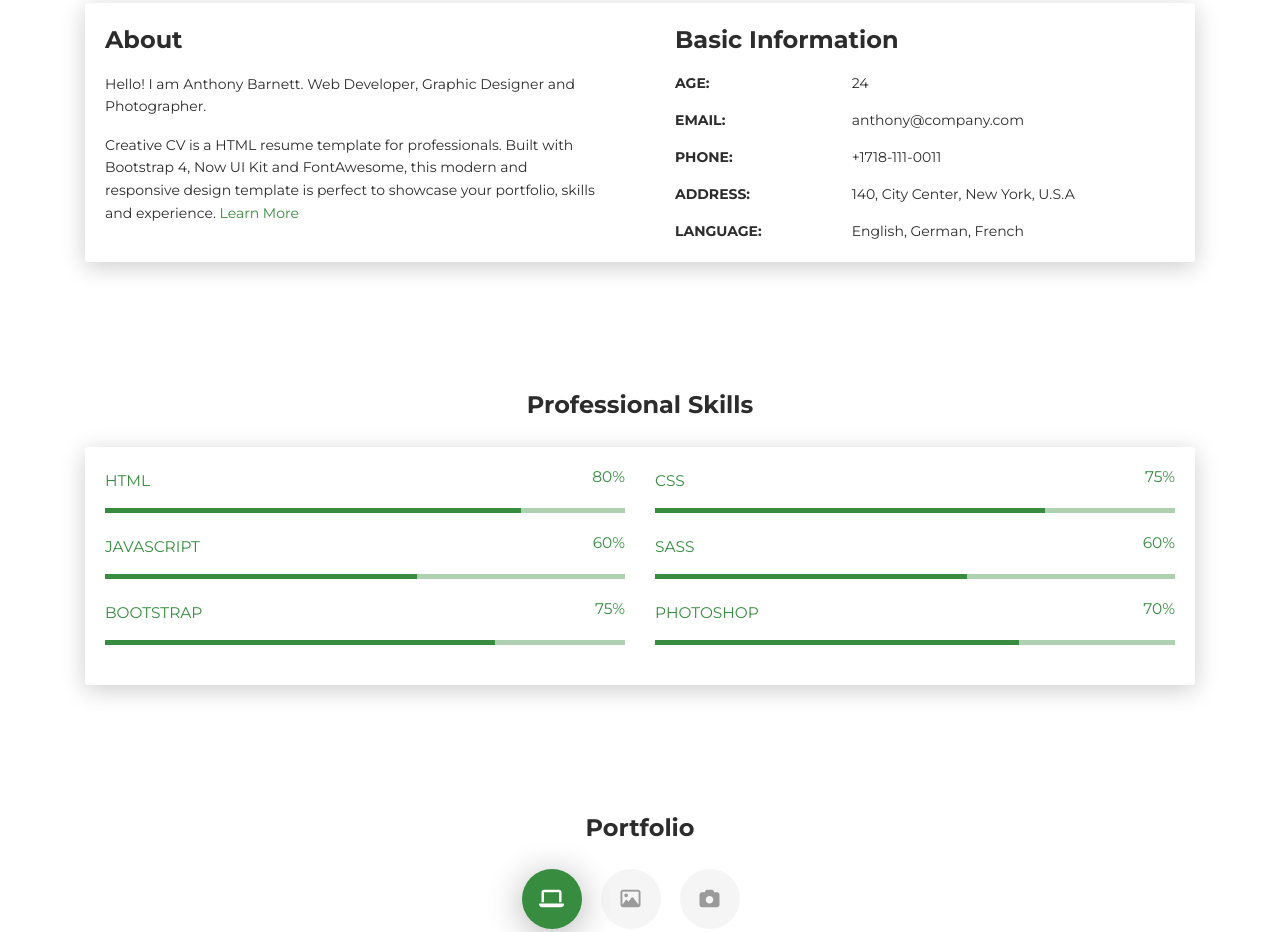
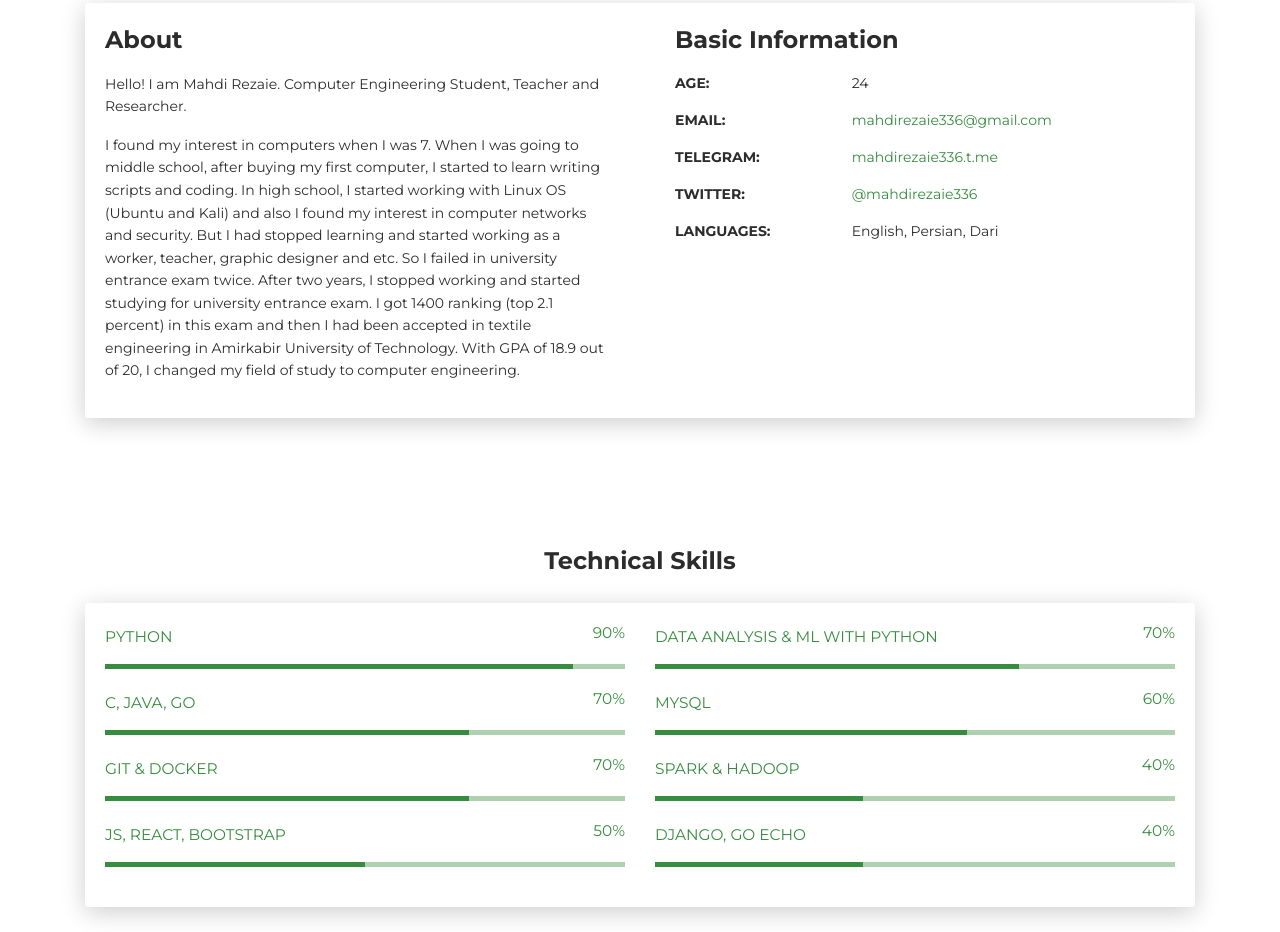
Before and after one commit to mahdirezaie336/mahdirezaie336.github.io, a plain HTML site: page index.html in a window 1280 px wide. Shown: the part 617-1549 px from the top of the page. Drawn offline with Linux system fonts and the light colour scheme.

Commit message:
Change technical skills and information

```diff
--- a/index.html
+++ b/index.html
@@ -31,7 +31,7 @@
               <ul class="navbar-nav">
                 <li class="nav-item"><a class="nav-link smooth-scroll" href="#about">About</a></li>
                 <li class="nav-item"><a class="nav-link smooth-scroll" href="#skill">Skills</a></li>
-                <li class="nav-item"><a class="nav-link smooth-scroll" href="#portfolio">Portfolio</a></li>
+                <li class="nav-item"><a class="nav-link smooth-scroll" href="#projects">Projects</a></li>
                 <li class="nav-item"><a class="nav-link smooth-scroll" href="#experience">Experience</a></li>
                 <li class="nav-item"><a class="nav-link smooth-scroll" href="#contact">Contact</a></li>
               </ul>
@@ -68,8 +68,8 @@
         <div class="col-lg-6 col-md-12">
           <div class="card-body">
             <div class="h4 mt-0 title">About</div>
-            <p>Hello! I am Anthony Barnett. Web Developer, Graphic Designer and Photographer.</p>
-            <p>Creative CV is a HTML resume template for professionals. Built with Bootstrap 4, Now UI Kit and FontAwesome, this modern and responsive design template is perfect to showcase your portfolio, skills and experience. <a href="https://templateflip.com/templates/creative-cv/" target="_blank">Learn More</a></p>
+            <p>Hello! I am Mahdi Rezaie. Computer Engineering Student, Teacher and Researcher.</p>
+            <p>I found my interest in computers when I was 7. When I was going to middle school, after buying my first computer, I started to learn writing scripts and coding. In high school, I started working with Linux OS (Ubuntu and Kali) and also I found my interest in computer networks and security. But I had stopped learning and started working as a worker, teacher, graphic designer and etc. So I failed in university entrance exam twice. After two years, I stopped working and started studying for university entrance exam. I got 1400 ranking (top 2.1 percent) in this exam and then I had been accepted in textile engineering in Amirkabir University of Technology. With GPA of 18.9 out of 20, I changed my field of study to computer engineering.</p>
           </div>
         </div>
         <div class="col-lg-6 col-md-12">
@@ -81,19 +81,19 @@
             </div>
             <div class="row mt-3">
               <div class="col-sm-4"><strong class="text-uppercase">Email:</strong></div>
-              <div class="col-sm-8">anthony@company.com</div>
+              <div class="col-sm-8"><a href="mailto:mahdirezaie336@gmail.com">mahdirezaie336@gmail.com</a></div>
             </div>
             <div class="row mt-3">
-              <div class="col-sm-4"><strong class="text-uppercase">Phone:</strong></div>
-              <div class="col-sm-8">+1718-111-0011</div>
+              <div class="col-sm-4"><strong class="text-uppercase">Telegram:</strong></div>
+              <div class="col-sm-8"><a href="https://mahdirezaie336.t.me">mahdirezaie336.t.me</a></div>
             </div>
             <div class="row mt-3">
-              <div class="col-sm-4"><strong class="text-uppercase">Address:</strong></div>
-              <div class="col-sm-8">140, City Center, New York, U.S.A</div>
+              <div class="col-sm-4"><strong class="text-uppercase">Twitter:</strong></div>
+              <div class="col-sm-8"><a href="https://twitter.com/mahdirezaie336">@mahdirezaie336</a></div>
             </div>
             <div class="row mt-3">
-              <div class="col-sm-4"><strong class="text-uppercase">Language:</strong></div>
-              <div class="col-sm-8">English, German, French</div>
+              <div class="col-sm-4"><strong class="text-uppercase">Languages:</strong></div>
+              <div class="col-sm-8">English, Persian, Dari</div>
             </div>
           </div>
         </div>
@@ -103,35 +103,35 @@
 </div>
 <div class="section" id="skill">
   <div class="container">
-    <div class="h4 text-center mb-4 title">Professional Skills</div>
+    <div class="h4 text-center mb-4 title">Technical Skills</div>
     <div class="card" data-aos="fade-up" data-aos-anchor-placement="top-bottom">
       <div class="card-body">
         <div class="row">
           <div class="col-md-6">
-            <div class="progress-container progress-primary"><span class="progress-badge">HTML</span>
+            <div class="progress-container progress-primary"><span class="progress-badge">Python</span>
               <div class="progress">
-                <div class="progress-bar progress-bar-primary" data-aos="progress-full" data-aos-offset="10" data-aos-duration="2000" role="progressbar" aria-valuenow="60" aria-valuemin="0" aria-valuemax="100" style="width: 80%;"></div><span class="progress-value">80%</span>
+                <div class="progress-bar progress-bar-primary" data-aos="progress-full" data-aos-offset="10" data-aos-duration="2000" role="progressbar" aria-valuenow="60" aria-valuemin="0" aria-valuemax="100" style="width: 90%;"></div><span class="progress-value">90%</span>
               </div>
             </div>
           </div>
           <div class="col-md-6">
-            <div class="progress-container progress-primary"><span class="progress-badge">CSS</span>
+            <div class="progress-container progress-primary"><span class="progress-badge">Data Analysis & ML with Python</span>
               <div class="progress">
-                <div class="progress-bar progress-bar-primary" data-aos="progress-full" data-aos-offset="10" data-aos-duration="2000" role="progressbar" aria-valuenow="60" aria-valuemin="0" aria-valuemax="100" style="width: 75%;"></div><span class="progress-value">75%</span>
+                <div class="progress-bar progress-bar-primary" data-aos="progress-full" data-aos-offset="10" data-aos-duration="2000" role="progressbar" aria-valuenow="60" aria-valuemin="0" aria-valuemax="100" style="width: 70%;"></div><span class="progress-value">70%</span>
               </div>
             </div>
           </div>
         </div>
         <div class="row">
           <div class="col-md-6">
-            <div class="progress-container progress-primary"><span class="progress-badge">JavaScript</span>
+            <div class="progress-container progress-primary"><span class="progress-badge">C, Java, Go</span>
               <div class="progress">
-                <div class="progress-bar progress-bar-primary" data-aos="progress-full" data-aos-offset="10" data-aos-duration="2000" role="progressbar" aria-valuenow="60" aria-valuemin="0" aria-valuemax="100" style="width: 60%;"></div><span class="progress-value">60%</span>
+                <div class="progress-bar progress-bar-primary" data-aos="progress-full" data-aos-offset="10" data-aos-duration="2000" role="progressbar" aria-valuenow="60" aria-valuemin="0" aria-valuemax="100" style="width: 70%;"></div><span class="progress-value">70%</span>
               </div>
             </div>
           </div>
           <div class="col-md-6">
-            <div class="progress-container progress-primary"><span class="progress-badge">SASS</span>
+            <div class="progress-container progress-primary"><span class="progress-badge">MySQL</span>
               <div class="progress">
                 <div class="progress-bar progress-bar-primary" data-aos="progress-full" data-aos-offset="10" data-aos-duration="2000" role="progressbar" aria-valuenow="60" aria-valuemin="0" aria-valuemax="100" style="width: 60%;"></div><span class="progress-value">60%</span>
               </div>
@@ -140,16 +140,32 @@
         </div>
         <div class="row">
           <div class="col-md-6">
-            <div class="progress-container progress-primary"><span class="progress-badge">Bootstrap</span>
+            <div class="progress-container progress-primary"><span class="progress-badge">Git & Docker</span>
               <div class="progress">
-                <div class="progress-bar progress-bar-primary" data-aos="progress-full" data-aos-offset="10" data-aos-duration="2000" role="progressbar" aria-valuenow="60" aria-valuemin="0" aria-valuemax="100" style="width: 75%;"></div><span class="progress-value">75%</span>
+                <div class="progress-bar progress-bar-primary" data-aos="progress-full" data-aos-offset="10" data-aos-duration="2000" role="progressbar" aria-valuenow="60" aria-valuemin="0" aria-valuemax="100" style="width: 70%;"></div><span class="progress-value">70%</span>
               </div>
             </div>
           </div>
           <div class="col-md-6">
-            <div class="progress-container progress-primary"><span class="progress-badge">Photoshop</span>
+            <div class="progress-container progress-primary"><span class="progress-badge">Spark & Hadoop</span>
               <div class="progress">
-                <div class="progress-bar progress-bar-primary" data-aos="progress-full" data-aos-offset="10" data-aos-duration="2000" role="progressbar" aria-valuenow="60" aria-valuemin="0" aria-valuemax="100" style="width: 70%;"></div><span class="progress-value">70%</span>
+                <div class="progress-bar progress-bar-primary" data-aos="progress-full" data-aos-offset="10" data-aos-duration="2000" role="progressbar" aria-valuenow="60" aria-valuemin="0" aria-valuemax="100" style="width: 40%;"></div><span class="progress-value">40%</span>
+              </div>
+            </div>
+          </div>
+        </div>
+        <div class="row">
+          <div class="col-md-6">
+            <div class="progress-container progress-primary"><span class="progress-badge">JS, React, Bootstrap</span>
+              <div class="progress">
+                <div class="progress-bar progress-bar-primary" data-aos="progress-full" data-aos-offset="10" data-aos-duration="2000" role="progressbar" aria-valuenow="60" aria-valuemin="0" aria-valuemax="100" style="width: 50%;"></div><span class="progress-value">50%</span>
+              </div>
+            </div>
+          </div>
+          <div class="col-md-6">
+            <div class="progress-container progress-primary"><span class="progress-badge">Django, Go Echo</span>
+              <div class="progress">
+                <div class="progress-bar progress-bar-primary" data-aos="progress-full" data-aos-offset="10" data-aos-duration="2000" role="progressbar" aria-valuenow="60" aria-valuemin="0" aria-valuemax="100" style="width: 40%;"></div><span class="progress-value">40%</span>
               </div>
             </div>
           </div>
@@ -158,11 +174,11 @@
     </div>
   </div>
 </div>
-<div class="section" id="portfolio">
+<div class="section" id="Projects">
   <div class="container">
     <div class="row">
       <div class="col-md-6 ml-auto mr-auto">
-        <div class="h4 text-center mb-4 title">Portfolio</div>
+        <div class="h4 text-center mb-4 title">Projects</div>
         <div class="nav-align-center">
           <ul class="nav nav-pills nav-pills-primary" role="tablist">
             <li class="nav-item"><a class="nav-link active" data-toggle="tab" href="#web-development" role="tablist"><i class="fa fa-laptop" aria-hidden="true"></i></a></li>
```
